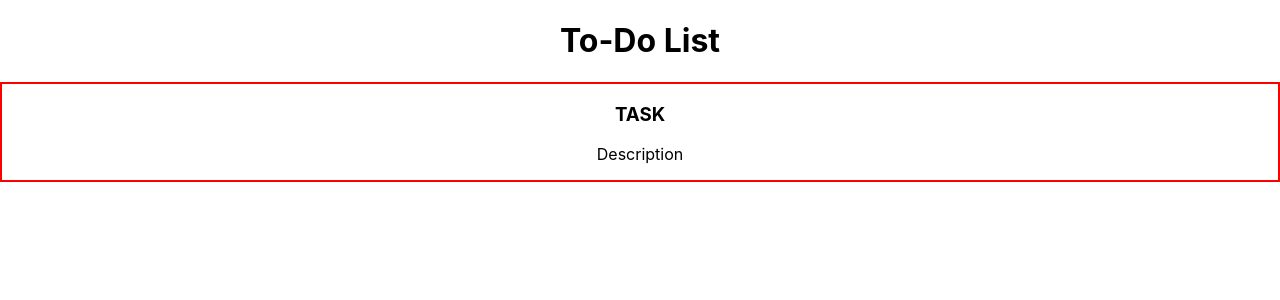
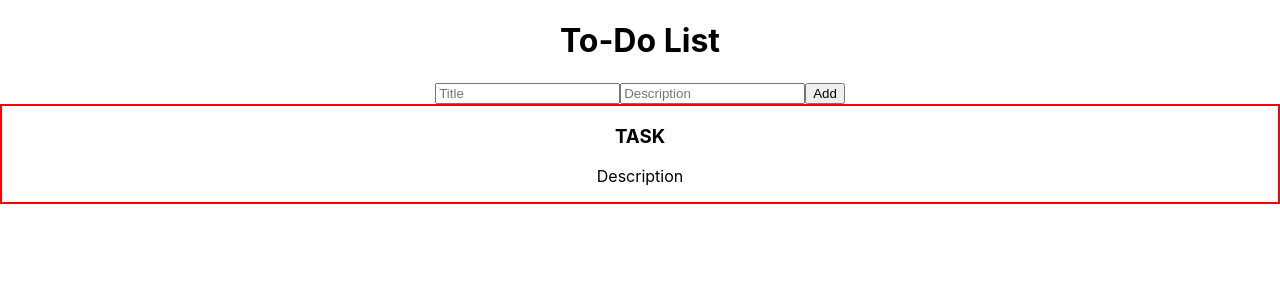
Before and after one commit to nikhil-tiwary61/to-do-app, a React (Create React App) app: page / in a window 1280 px wide. Shown: the top 300 px of the page. Built offline with nearby package versions, Linux system fonts and the light colour scheme.

Commit message:
add Form component

```diff
--- a/src/App.js
+++ b/src/App.js
@@ -1,4 +1,5 @@
 import "./App.css";
+import Form from "./components/Form";
 import NewItem from "./components/NewItem";
 
 function App() {
@@ -6,6 +7,7 @@ function App() {
     <div className="App">
       <>
         <h1>To-Do List</h1>
+        <Form></Form>
         <NewItem></NewItem>
       </>
     </div>
--- a/src/components/Form.js
+++ b/src/components/Form.js
@@ -0,0 +1,9 @@
+export default function Form() {
+  return (
+    <div className="form">
+      <input type="text" placeholder="Title" />
+      <input type="text" placeholder="Description" />
+      <button>Add</button>
+    </div>
+  );
+}
```
